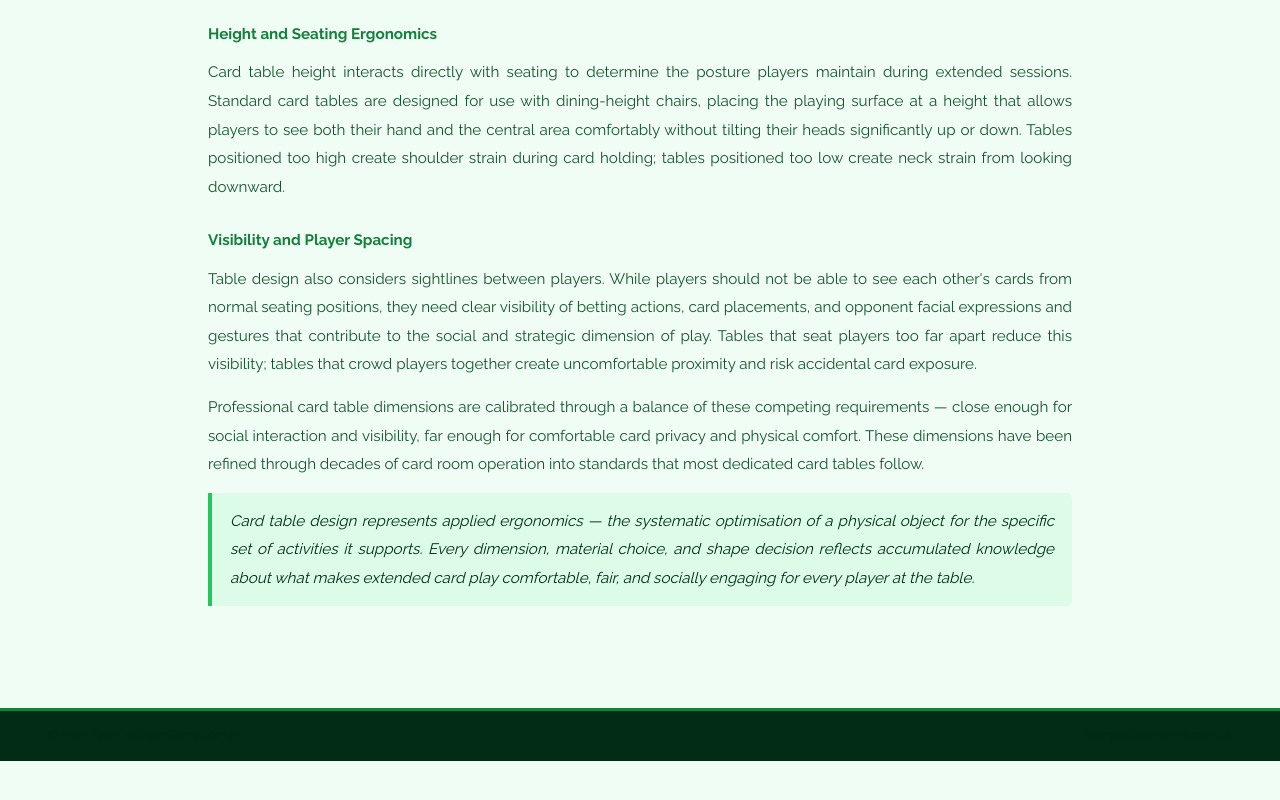
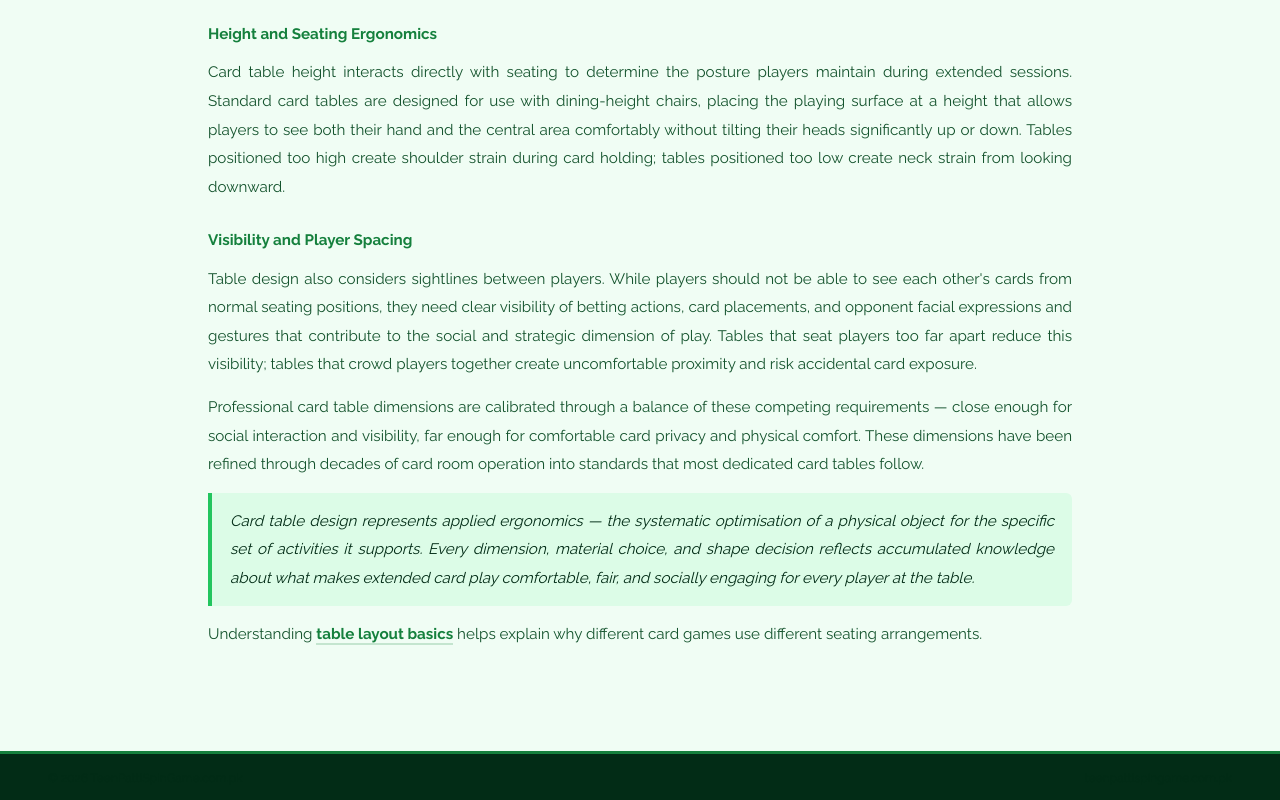
Before and after one commit to sangatechs/for-Better-Gameplay, a plain HTML site: page index.html in a window 1280 px wide. Shown: the part 1921-2721 px from the top of the page. Before the commit the page ends 2682 px from the top, so only its background shows below. Drawn offline with Linux system fonts and the light colour scheme.

Commit message:
Update index.html

```diff
--- a/index.html
+++ b/index.html
@@ -5,6 +5,7 @@
 <meta name="viewport" content="width=device-width, initial-scale=1.0">
 <meta name="robots" content="index, follow">
 <title>How Card Tables Are Designed for Better Gameplay</title>
+  <meta name="google-site-verification" content="UNYQO8yIwhpNrREqamHUhl7s07yK00CUy7Yw6fL-K2c" />
 <meta name="description" content="A well-designed playing surface improves comfort during longer sessions. Many players exploring 3 patti spin apk latest version also appreciate learning how table layouts support smoother gameplay.">
 <script type="application/ld+json">
 {"@context":"https://schema.org","@type":"Article","headline":"How Card Tables Are Designed for Better Gameplay","description":"Discusses table shapes, seating arrangements, visibility, comfort, and player interaction in card table design.","publisher":{"@type":"Organization","name":"TeenPattiSpinGame","url":"https://teenpattispingame.com.pk/"}}
@@ -88,6 +89,7 @@ footer span{font-size:.75em;color:#022c16}
   <p>Table design also considers sightlines between players. While players should not be able to see each other's cards from normal seating positions, they need clear visibility of betting actions, card placements, and opponent facial expressions and gestures that contribute to the social and strategic dimension of play. Tables that seat players too far apart reduce this visibility; tables that crowd players together create uncomfortable proximity and risk accidental card exposure.</p>
   <p>Professional card table dimensions are calibrated through a balance of these competing requirements — close enough for social interaction and visibility, far enough for comfortable card privacy and physical comfort. These dimensions have been refined through decades of card room operation into standards that most dedicated card tables follow.</p>
   <p class="highlight">Card table design represents applied ergonomics — the systematic optimisation of a physical object for the specific set of activities it supports. Every dimension, material choice, and shape decision reflects accumulated knowledge about what makes extended card play comfortable, fair, and socially engaging for every player at the table.</p>
+<p>Understanding <a href="https://accrossdifferentgeneration.netlify.app/">table layout basics</a> helps explain why different card games use different seating arrangements.</p>
 </div>
 <footer><span>&copy; 2026 TeenPattiSpinGame.com.pk</span><span>teenpattispingame.com.pk</span></footer>
 <script>const c=document.createElement('link');c.rel='canonical';c.href=window.location.href;document.head.appendChild(c);</script>
```
